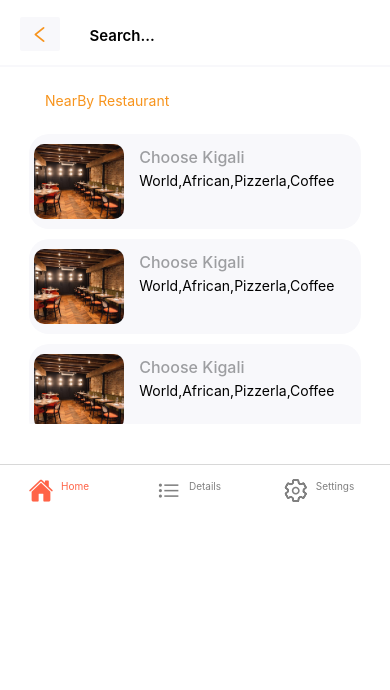
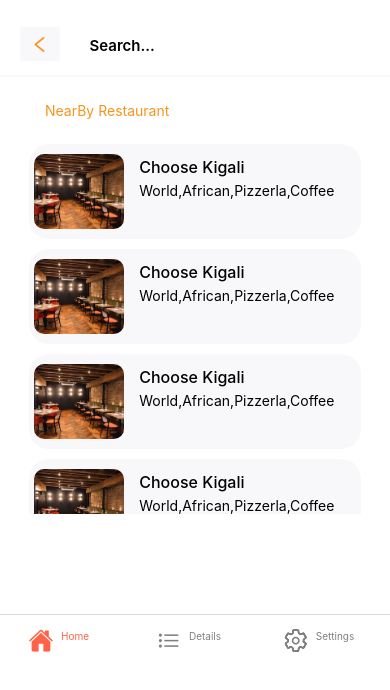
Before and after one commit to Muhodari/supa-menu-app, a React Native app: screen / in a window 390 px wide. Shown: the top 690 px of the page. Built offline with nearby package versions, Linux system fonts and the light colour scheme.

Commit message:
approximating layout view

```diff
--- a/src/components/RestaurantCard.js
+++ b/src/components/RestaurantCard.js
@@ -38,7 +38,7 @@ textTitle:{
     paddingLeft:15,
     paddingTop:3,
     fontWeight:'500',
-    color:'#9d9ea1'
+    color:'black'
 
 
 },
--- a/src/screens/SearchRestaurantPage.js
+++ b/src/screens/SearchRestaurantPage.js
@@ -1,5 +1,5 @@
 import React from "react"
-import { View , Text ,StyleSheet,Button, TextInput,TouchableOpacity,SafeAreaView, ScrollView} from "react-native"
+import { View , Text ,StyleSheet,Button, TextInput,TouchableOpacity,SafeAreaView, ScrollView,Platform,StatusBar} from "react-native"
 import BackToPreviousPageButton from "../components/BackToPreviousPageButton";
 import BottomNavigation from "../components/BottomNavigation";
 import RestaurantCard from "../components/RestaurantCard";
@@ -9,7 +9,8 @@ import Icon from 'react-native-vector-icons/AntDesign';
 
 const styles = StyleSheet.create({
     container:{
-    paddingTop:15
+    paddingTop:Platform.OS ==="ios"? 80: 25,
+    // paddingTop:80
     },
 
 
@@ -36,14 +37,12 @@ marginLeft:'5%',
     footer: {
         position: 'fixed',
         width: "100%",
-        /* Height of the footer*/
         height: '40px',
         backgroundColor:'grey'
-
     },
     scrollbal:{
-        height:300,
-        marginBottom:40
+        height:380,
+        marginBottom:100
     },
     nearByText:{
         color:COLORS.ORANGE,
```
